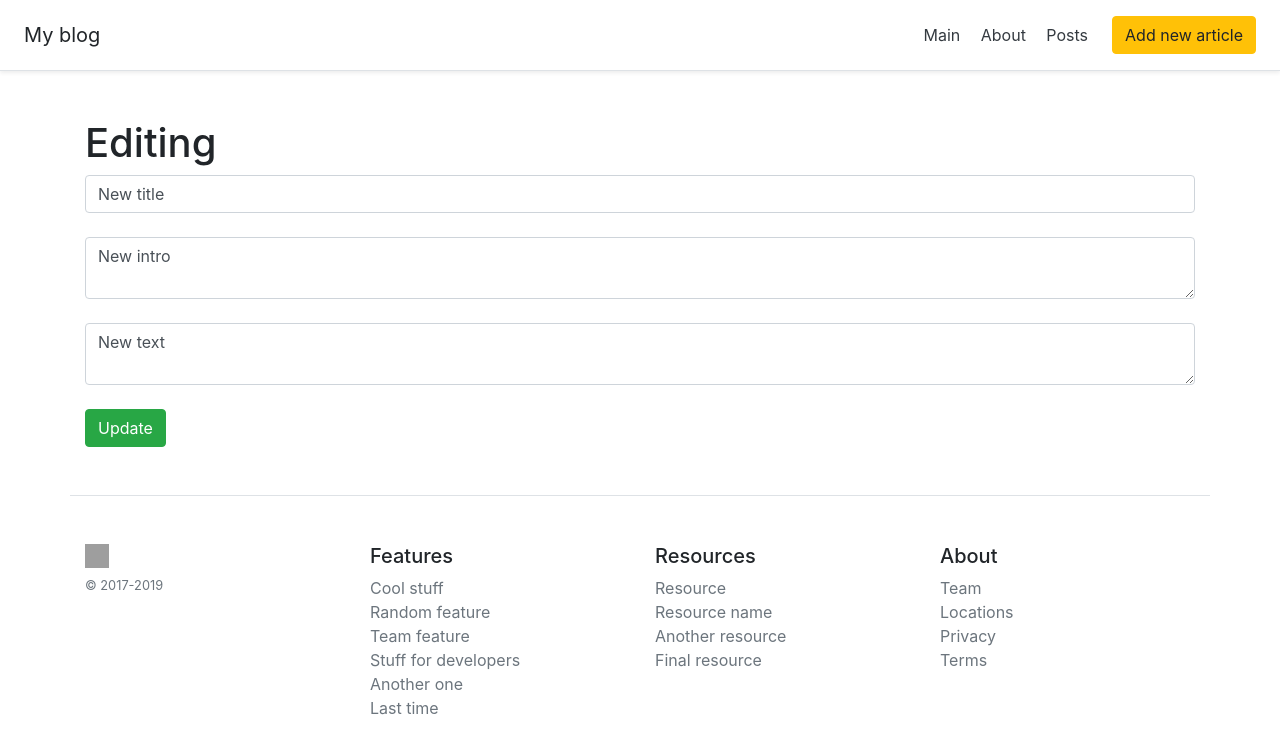
After one commit to ssuhanov/flask_blog, a Flask app: page /posts/1/update in a window 1280 px wide. The commit adds this page. Shown: the top 754 px of the page. Run offline with Flask 2, Linux system fonts and the light colour scheme; data comes from the database, SQL or seed files in the repository; both versions use the stored data as it was after the commit; some libraries are stand-ins or nearby versions; grey boxes are pictures that could not be loaded.

Commit message:
Add posts editing and deleting from database

```diff
--- a/app.py
+++ b/app.py
@@ -1,6 +1,8 @@
+from datetime import datetime
+
 from flask import Flask, render_template, request, redirect
 from flask_sqlalchemy import SQLAlchemy
-from datetime import datetime
+
 
 app = Flask(__name__)
 app.config['SQLALCHEMY_DATABASE_URI'] = 'sqlite:///fl_blog.db'
@@ -56,6 +58,36 @@ def post_detail(id):
     return render_template("post_detail.html", article=article)
 
 
+@app.route('/posts/<int:id>/delete')
+def post_delete(id):
+    article = Article.query.get_or_404(id)
+
+    try:
+        db.session.delete(article)
+        db.session.commit()
+        return redirect('/posts')
+    except:
+        return "An error occurred"
+
+
+@app.route('/posts/<int:id>/update', methods=['POST', 'GET'])
+def post_update(id):
+    article = Article.query.get(id)
+
+    if request.method == "POST":
+        article.title = request.form['title']
+        article.intro = request.form['intro']
+        article.text = request.form['text']
+
+        try:
+            db.session.commit()
+            return redirect('/posts')
+        except:
+            return "An error occurred"
+    else:
+        return render_template("post_update.html", article=article)
+
+
 @app.route('/about')
 def about():
     return render_template("about.html")
--- a/templates/post_detail.html
+++ b/templates/post_detail.html
@@ -11,6 +11,8 @@
 
     <div class="alert alert-info">
         <p>{{ article.text }}</p>
+        <a href="/posts/{{ article.id }}/update" class="btn btn-success">Edit</a>
+        <a href="/posts/{{ article.id }}/delete" class="btn btn-danger">Delete</a>
     </div>
 </div>
 {% endblock %}
--- /dev/null
+++ b/templates/post_update.html
@@ -0,0 +1,17 @@
+{% extends 'base.html' %}
+
+{% block title %}
+Editing
+{% endblock %}
+
+{% block body %}
+<div class="container mt-5">
+    <h1>Editing</h1>
+    <form method="post">
+        <input type="text" name="title" id="title" class="form-control" value="{{ article.title }}" placeholder="Input title"><br>
+        <textarea name="intro" id="intro" class="form-control" placeholder="Input intro">{{ article.intro }}</textarea><br>
+        <textarea name="text" id="text" class="form-control" placeholder="Input text">{{ article.text }}</textarea><br>
+        <input type="submit" class="btn btn-success" value="Update">
+    </form>
+</div>
+{% endblock %}
--- a/templates/posts.html
+++ b/templates/posts.html
@@ -8,6 +8,7 @@ All posts
 <div class="container mt-5">
     <h1>All posts</h1>
 
+    {% if articles|length > 0 %}
     {% for article in articles %}
     <div class="alert alert-info">
         <h2>{{ article.title }}</h2>
@@ -16,5 +17,9 @@ All posts
         <a href="/posts/{{ article.id }}" class="btn btn-warning">More...</a>
     </div>
     {% endfor %}
+    {% else %}
+    <p>No articles, tut mir leid...</p>
+    {% endif %}
+
 </div>
 {% endblock %}
```
Also changed, not shown: fl_blog.db.
